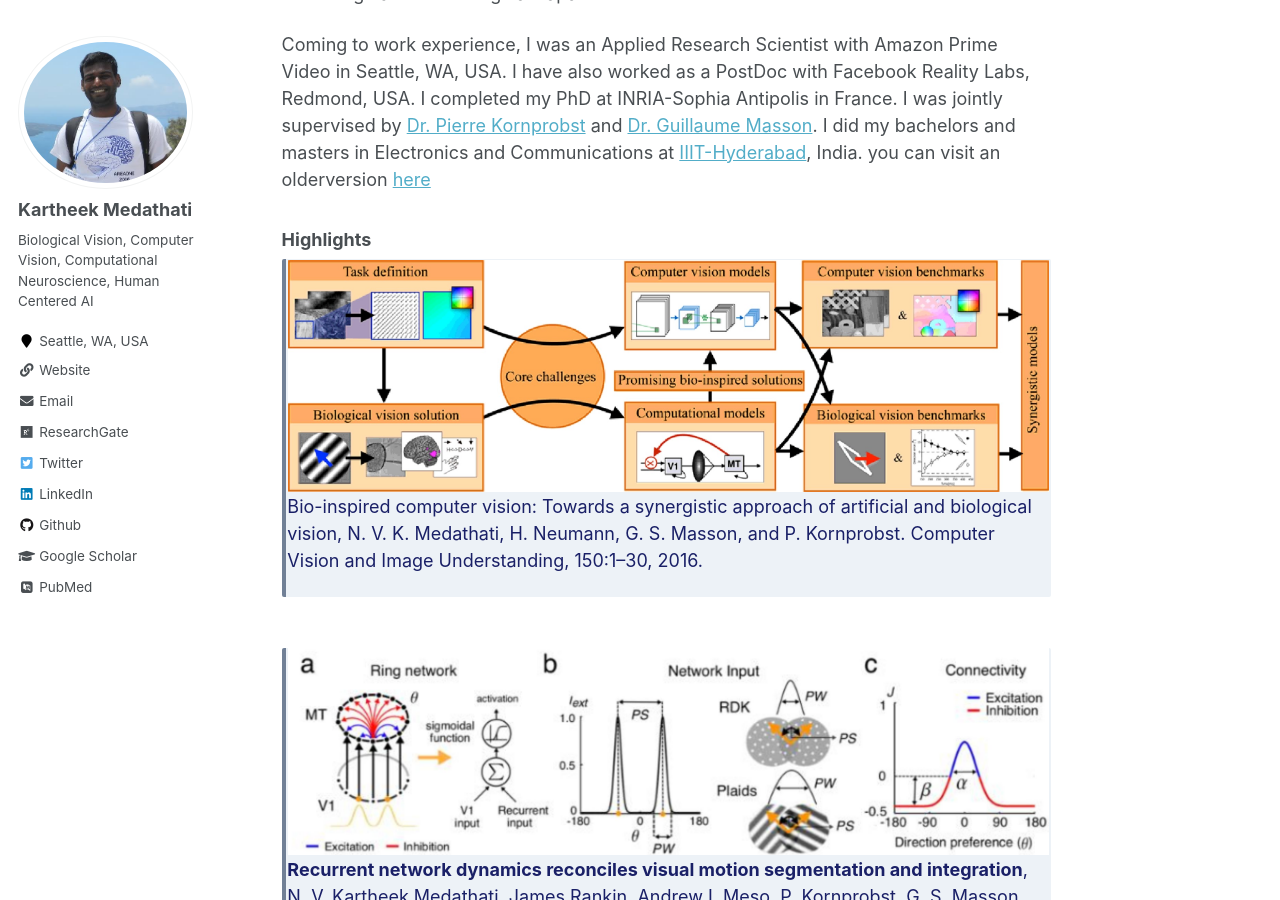
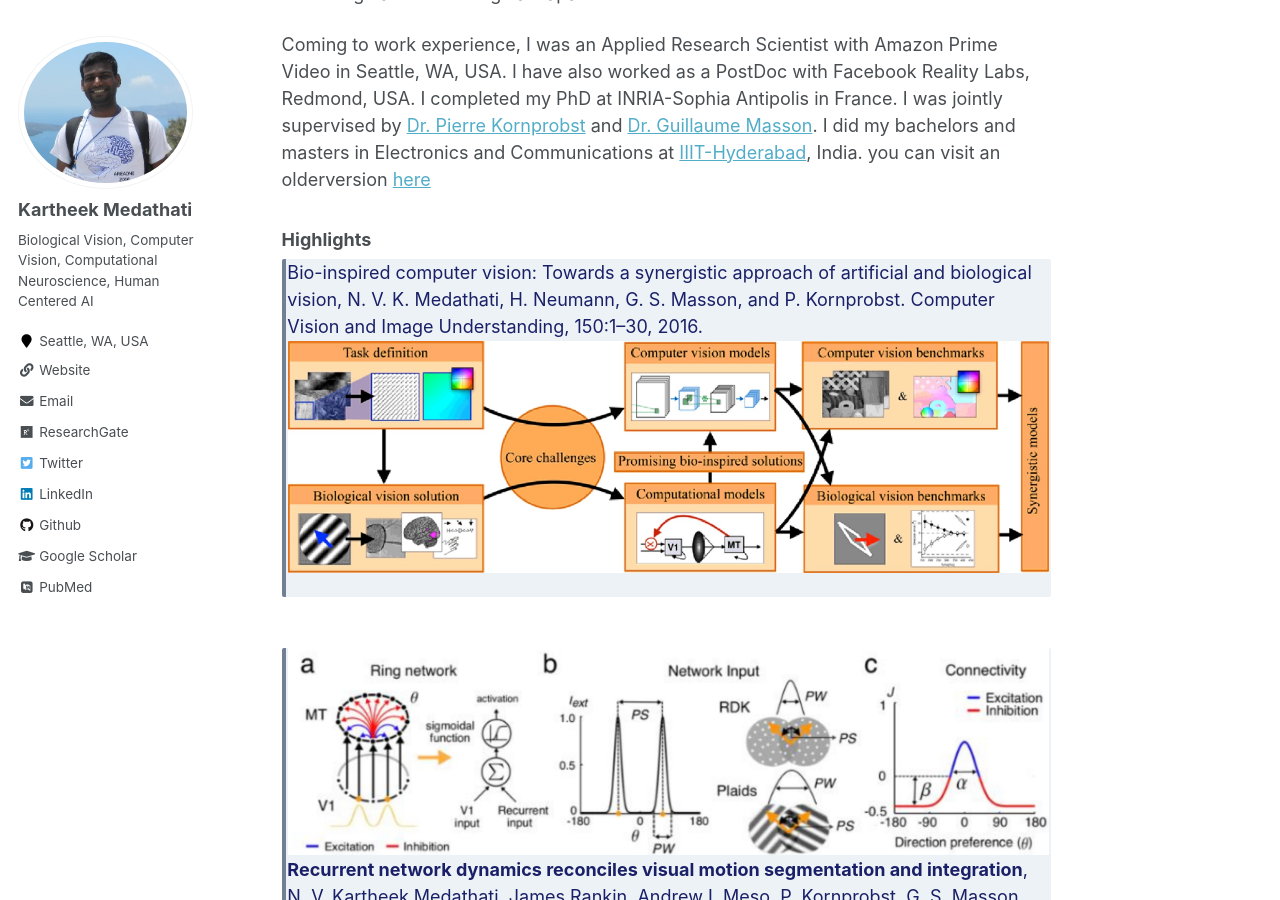
Before and after one commit to kartheekmedathati/kartheekmedathati.github.io, a Jekyll site: the page built from _pages/about.md, in a window 1280 px wide and 900 px high, scrolled down 369 px. Built offline with Jekyll 4.4.1, drawn with Linux system fonts in a browser that asks for light colours; some web fonts are replaced.

```diff
--- a/_pages/about.md
+++ b/_pages/about.md
@@ -18,8 +18,9 @@ you can visit an olderversion [here](http://www-sop.inria.fr/members/Kartheek.Me
 
 <div class="warning" style='background-color:#EDF2F7; color:#1A2067; border-left: solid #718096 4px; border-radius: 2px;'>
 <p style='padding:0; margin-left:0.1em; margin-right:0.1em; display: inline-block;'>
+ Bio-inspired computer vision: Towards a synergistic approach of artificial and biological vision, N. V. K. Medathati, H. Neumann, G. S. Masson, and P. Kornprobst. Computer Vision and Image Understanding, 150:1–30, 2016.
 <img src="images/Bio-Inspired-Vision.jpg" style="width:100%; zoom:9%;  float:bottom; padding: 4px"/>
- Bio-inspired computer vision: Towards a synergistic approach of artificial and biological vision, N. V. K. Medathati, H. Neumann, G. S. Masson, and P. Kornprobst. Computer Vision and Image Understanding, 150:1–30, 2016. </p>
+</p>
 </div>
 <br>
 <div class="warning" style='background-color:#EDF2F7; color:#1A2067; border-left: solid #718096 4px; border-radius: 2px;'>
```
